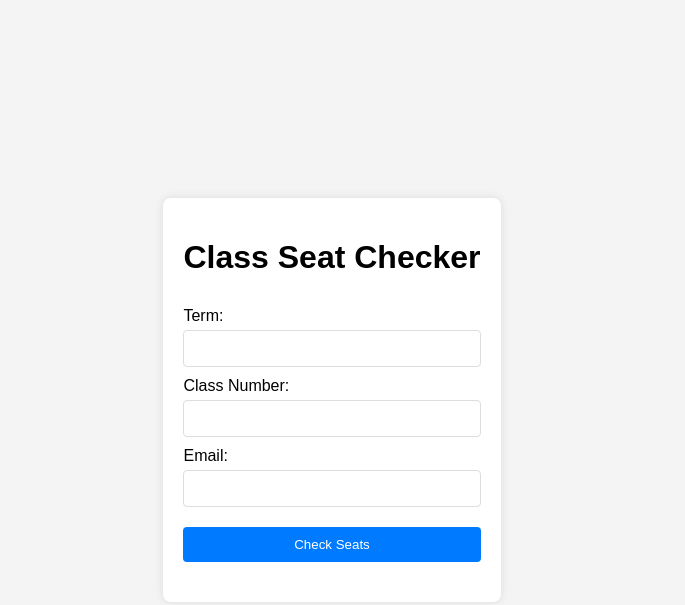
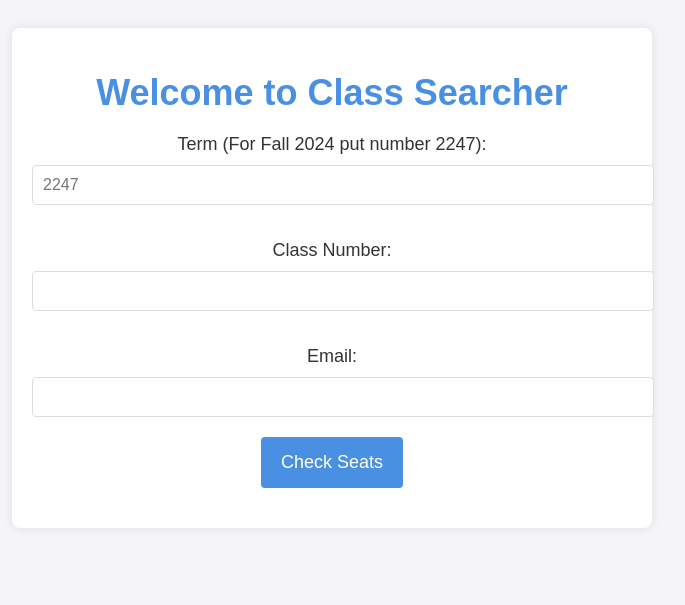
Before and after one commit to bismansahni/Class-Seat-Checker, a website: page frontend/index.html in a window 1280 px wide. Shown: the whole page, without its empty margins (308-993 px from the left). Drawn offline with Linux system fonts and the light colour scheme.

Commit message:
should be properly working now

```diff
--- a/checkingseats.js
+++ b/checkingseats.js
@@ -63,8 +63,9 @@ async function sendEmail(email, className, seats) {
   const fetch = await import('node-fetch').then(mod => mod.default);
   const emailParams = {
     from_name: 'Class Seat Checker',
-    className: className, // Ensure this matches the placeholder in your template
-    seats: seats, // Ensure this matches the placeholder in your template
+    to_email: email, // This should match the placeholder in your template
+    className: className,
+    seats: seats,
     reply_to: 'no-reply@classseatchecker.com',
   };
 
--- a/frontend/index.html
+++ b/frontend/index.html
@@ -1,4 +1,3 @@
-
 <!DOCTYPE html>
 <html lang="en">
 <head>
@@ -9,10 +8,10 @@
 </head>
 <body>
     <div class="container">
-        <h1>Class Seat Checker</h1>
+        <h1>Welcome to Class Searcher</h1>
         <form id="seatCheckerForm">
-            <label for="term">Term:</label>
-            <input type="text" id="term" name="term" required>
+            <label for="term">Term (For Fall 2024 put number 2247):</label>
+            <input type="text" id="term" name="term" placeholder="2247" required>
             <label for="classNbr">Class Number:</label>
             <input type="text" id="classNbr" name="classNbr" required>
             <label for="email">Email:</label>
--- a/frontend/styles.css
+++ b/frontend/styles.css
@@ -1,53 +1,57 @@
 body {
     font-family: Arial, sans-serif;
-    background-color: #f4f4f4;
-    display: flex;
-    justify-content: center;
-    align-items: center;
-    height: 100vh;
-    margin: 0;
+    background-color: #f4f4f9;
+    color: #333;
+    text-align: center;
+    padding: 20px;
 }
 
 .container {
-    background: white;
+    max-width: 600px;
+    margin: 0 auto;
+    background: #fff;
     padding: 20px;
+    box-shadow: 0 0 10px rgba(0, 0, 0, 0.1);
     border-radius: 8px;
-    box-shadow: 0 0 10px rgba(0, 0, 0, 0.1);
 }
 
 h1 {
-    text-align: center;
-}
-
-form {
-    display: flex;
-    flex-direction: column;
+    font-size: 36px;
+    color: #4a90e2;
+    margin-bottom: 20px;
 }
 
 label {
-    margin: 10px 0 5px;
+    display: block;
+    margin: 15px 0 5px;
+    font-size: 18px;
 }
 
-input {
+input[type="text"],
+input[type="email"] {
+    width: 100%;
     padding: 10px;
+    margin: 5px 0 20px;
     border: 1px solid #ddd;
     border-radius: 4px;
+    font-size: 16px;
 }
 
 button {
-    padding: 10px;
-    background-color: #007bff;
-    color: white;
+    background-color: #4a90e2;
+    color: #fff;
+    padding: 15px 20px;
     border: none;
     border-radius: 4px;
-    margin-top: 20px;
     cursor: pointer;
+    font-size: 18px;
 }
 
 button:hover {
-    background-color: #0056b3;
+    background-color: #357ab7;
 }
 
 #result {
     margin-top: 20px;
+    font-size: 18px;
 }
```
